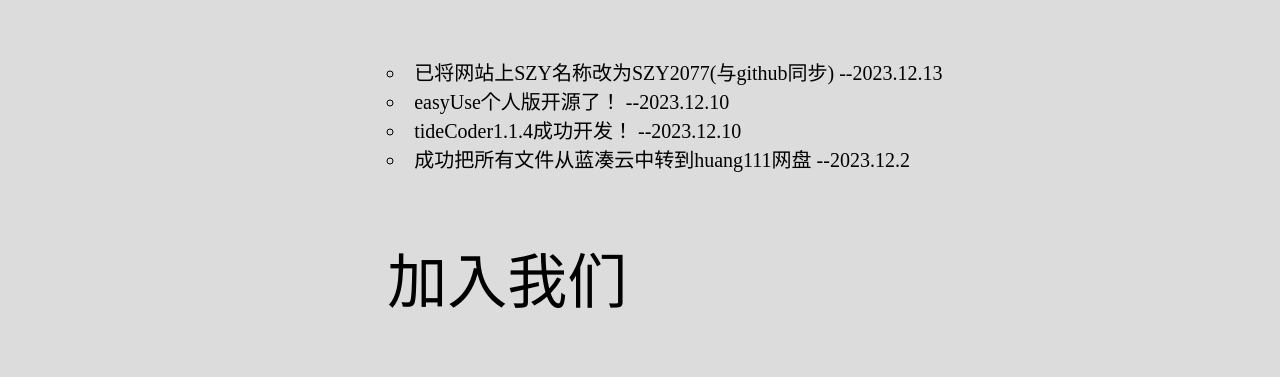
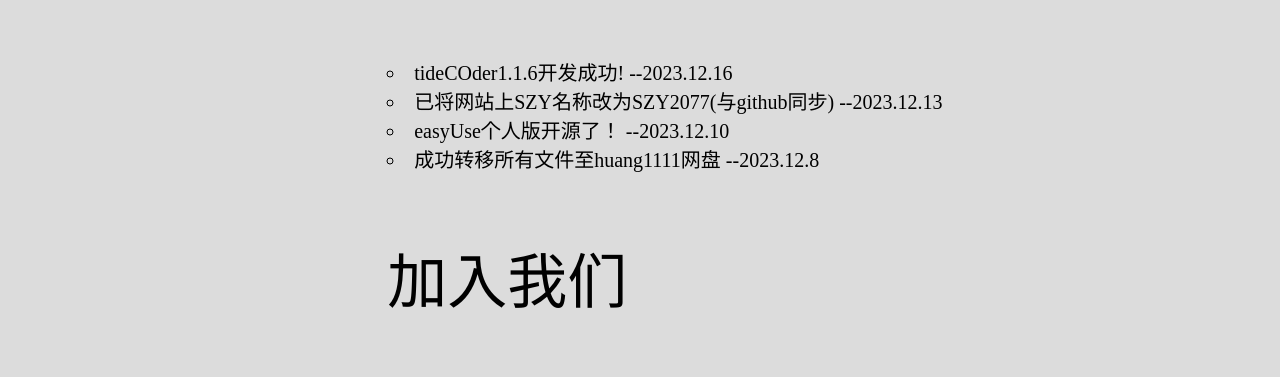
Before and after one commit to SZY2077/SZY2077.github.io, a plain HTML site: page index.html in a window 1280 px wide. Shown: the part 712-1089 px from the top of the page. Drawn offline with Linux system fonts and the light colour scheme.

Commit message:
Update index.html

```diff
--- a/index.html
+++ b/index.html
@@ -30,10 +30,10 @@
 
 		<div class="title21" id="title21">
 			<p>工作室动态</p>
+			<li>tideCOder1.1.6开发成功!                                --2023.12.16</li>
 			<li>已将网站上SZY名称改为SZY2077(与github同步)             --2023.12.13</li>
 			<li>easyUse个人版开源了！                                  --2023.12.10</li>
-			<li>tideCoder1.1.4成功开发！                               --2023.12.10</li>
-			<li>成功把所有文件从蓝凑云中转到huang111网盘                --2023.12.2</li>
+			<li>成功转移所有文件至huang1111网盘                        --2023.12.8</li>
 		</div>
 
 		<div class="title22" id="title22">
```
